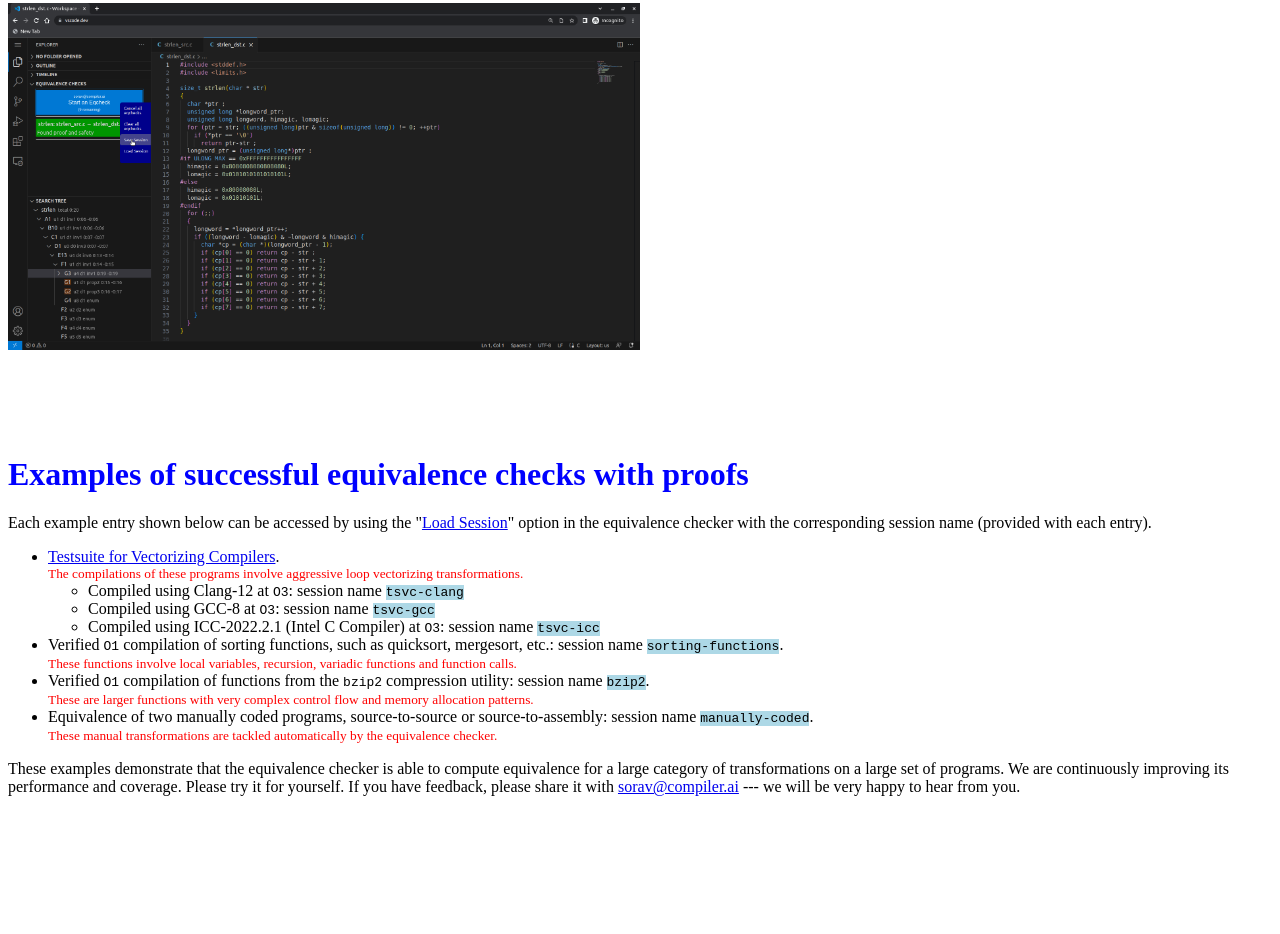
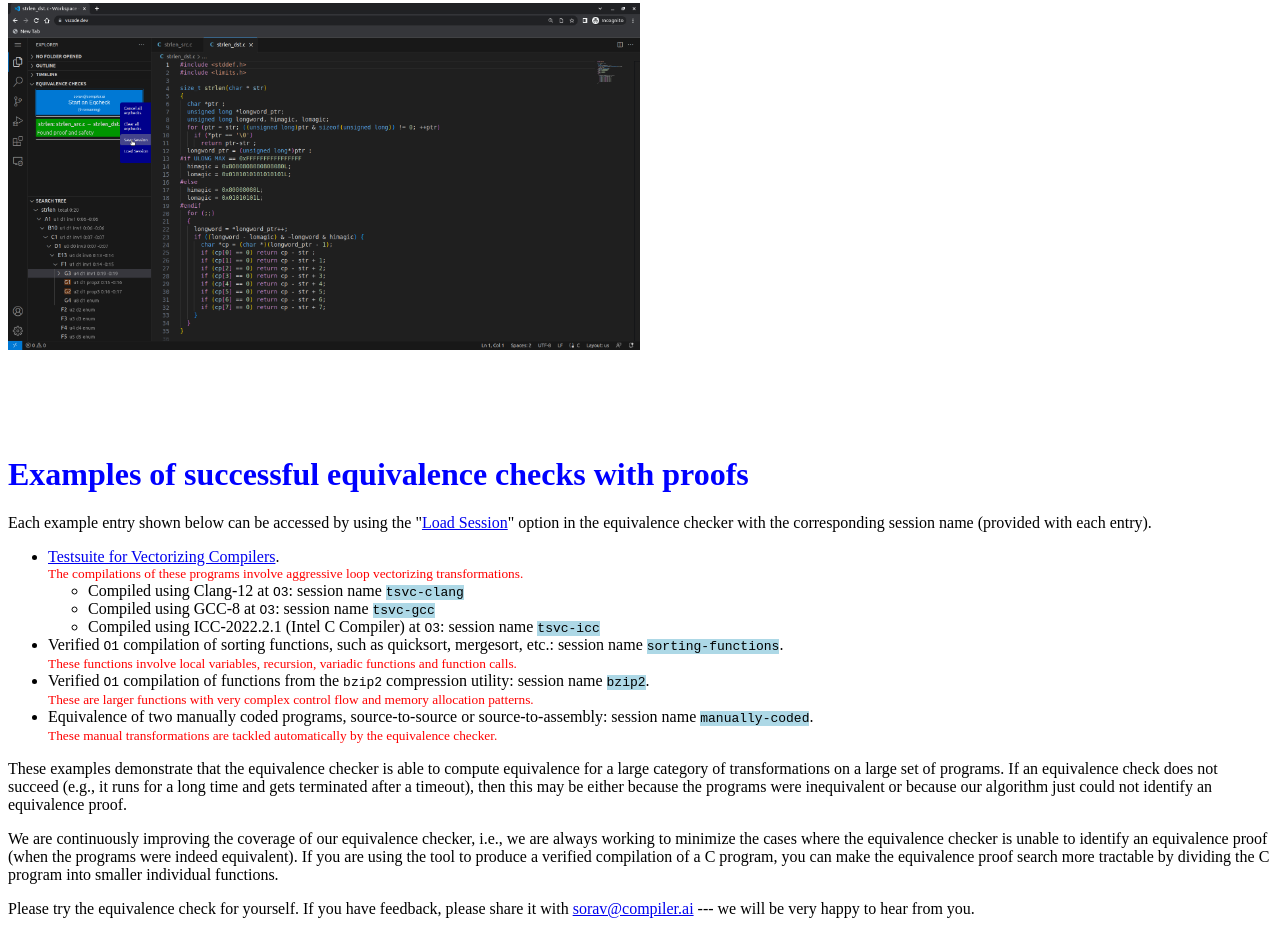
Before and after one commit to compilerai/compilerai.github.io, a plain HTML site: page index.html in a window 1280 px wide. Shown: the part 9111-10045 px from the top of the page. Before the commit the page ends 9923 px from the top, so only its background shows below. Drawn offline with Linux system fonts and the light colour scheme.

Commit message:
edits to index.html

```diff
--- a/index.html
+++ b/index.html
@@ -249,8 +249,22 @@ in the equivalence checker with the corresponding session name (provided with ea
 <p>These examples demonstrate that
 the equivalence checker is able to compute equivalence for a
 large category of transformations
-on a large set of programs.  We are continuously
-improving its performance and coverage.  Please try it for yourself.  If you
+on a large set of programs. If an equivalence check does not succeed (e.g., it
+runs for a long time and gets terminated after a timeout), then this may be either
+because the programs were inequivalent or because our algorithm just could not
+identify an equivalence proof.
+
+<p>
+We are continuously
+improving the coverage of our equivalence checker, i.e., we are always working to minimize
+the cases where the equivalence checker is unable to identify an equivalence proof (when
+the programs were indeed equivalent). If you are using the tool to produce a verified compilation
+of a C program,
+you can make the equivalence proof search more tractable by
+dividing the C program into smaller individual functions.
+
+<p>
+Please try the equivalence check for yourself.  If you
 have feedback, please share it with <a href=mailto:sorav@compiler.ai>sorav@compiler.ai</a> --- we will be very happy to hear from you.
   </body>
 </html>
```
